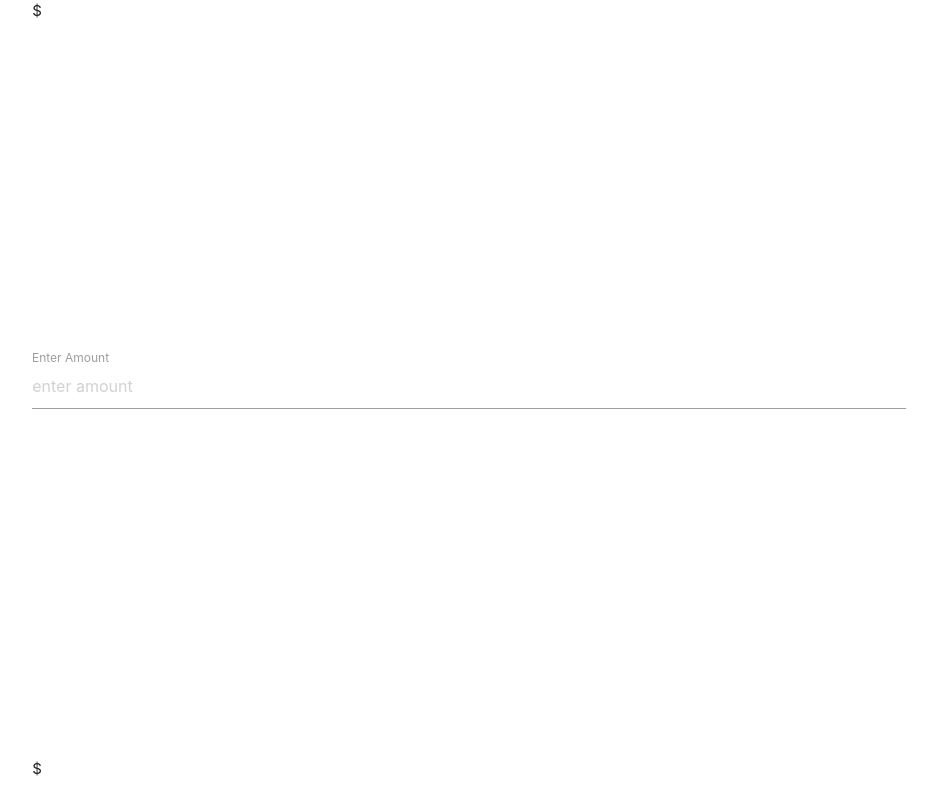
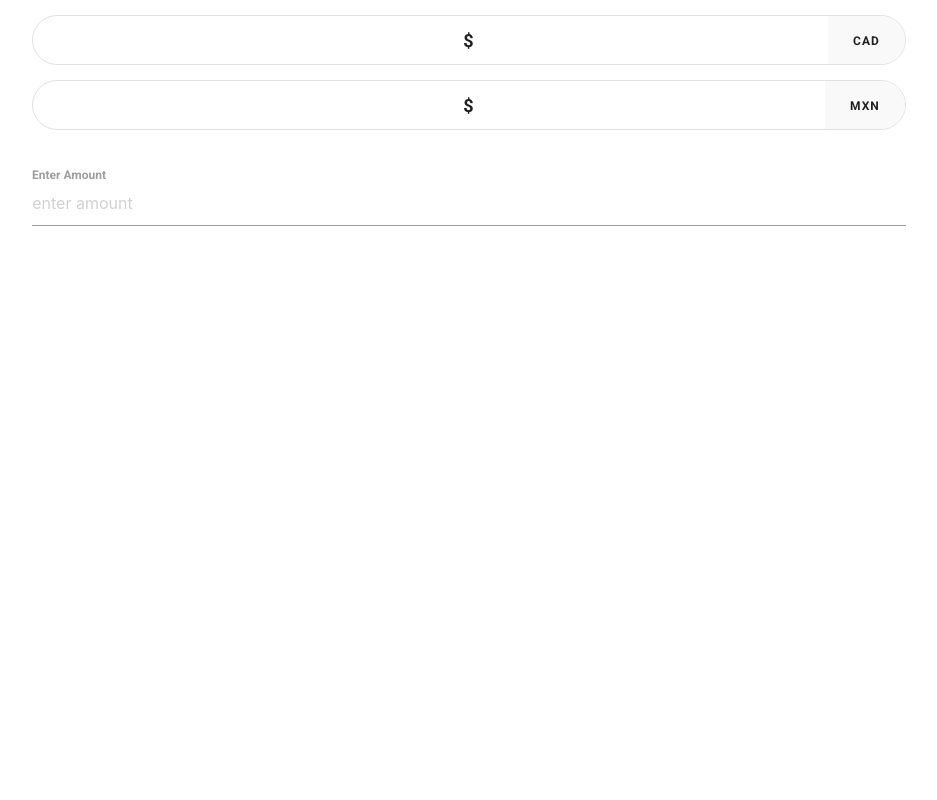
Before and after one commit to astral-clive/canmex, a React (Create React App) app: page / in a window 1280 px wide. Shown: the whole page, without its empty margins (171-1108 px from the left). Built offline with nearby package versions, Linux system fonts and the light colour scheme.

Commit message:
added denoms

```diff
--- a/src/App.js
+++ b/src/App.js
@@ -1,6 +1,6 @@
 import React, { Component } from 'react'
 import Header from './components/Header';
-import Footer from './components/Footer';
+// import Footer from './components/Footer';
 import MainInputs from './components/MainInputs';
 
 import './css/app.scss';
@@ -25,15 +25,15 @@ export default class App extends Component {
     var reg = /(^[\d]+.\.[\d]{1,2}$)|(^[\d]+$)|(^[\d]+\.$)/;
     var valid = reg.test(event.target.value);
     // console.log(valid);
-    if( valid || event.target.value == '' ) {
+    if( valid || event.target.value === '' ) {
       // grab values
       const inputValue = event.target.value;
       const canadianValue = inputValue * this.state.mexToCanRate;
       const mexicanValue = inputValue * this.state.canToMexRate;
       this.setState({
         inputValue: inputValue,
-        canadianValue: canadianValue,
-        mexicanValue: mexicanValue
+        canadianValue: canadianValue.toFixed(2),
+        mexicanValue: mexicanValue.toFixed(2)
       });
     }
   }
@@ -41,12 +41,14 @@ export default class App extends Component {
   render() {
     return (
       <div className="App">
-        <Header canadianValue={this.state.canadianValue} />
+        <Header
+          canadianValue={this.state.canadianValue}
+          mexicanValue={this.state.mexicanValue}
+        />
         <MainInputs
           inputValue={this.state.inputValue}
           handleChangeInputValue={this.handleChangeInputValue}
         />
-        <Footer mexicanValue={this.state.mexicanValue} />
       </div>
     )
   }
--- a/src/components/Header.js
+++ b/src/components/Header.js
@@ -8,7 +8,12 @@ export default class Header extends Component {
           <div className="row">
             <div className="col s12">
               <div className="output-pill">
-                <span>${this.props.canadianValue}</span>
+                <span className="output-numbers">${this.props.canadianValue}</span>
+                <span className="denom">CAD</span>
+              </div>
+              <div className="output-pill">
+                <span className="output-numbers">${this.props.mexicanValue}</span>
+                <span className="denom">MXN</span>
               </div>
             </div>
           </div>
--- a/src/css/app.scss
+++ b/src/css/app.scss
@@ -1,13 +1,49 @@
+@import url('https://fonts.googleapis.com/css?family=Roboto:700&display=swap');
+
+// remove format issues on inputs
+input[type=number]::-webkit-inner-spin-button,
+input[type=number]::-webkit-outer-spin-button {
+  -webkit-appearance: none;
+  margin: 0;
+}
+
 html, body, #root, .App {
   height: 100vh;
 }
 
 .App {
-  flex: 1;
-  display: flex;
-  flex-direction: column;
+  font-family: 'Roboto', sans-serif;
+  // flex: 1;
+  // display: flex;
+  // flex-direction: column;
 }
 
 .main-section {
-  flex: 1;
+  // flex: 1;
 }
+
+.output-pill {
+  border: 1px solid #e1e1e1;
+  height: 50px;
+  border-radius: 25px;
+  line-height: 30px;
+  padding: 10px 85px;
+  text-align: center;
+  font-size: 18px;
+  letter-spacing: 1px;
+  margin-top:15px;
+  margin-bottom: 15px;
+  position: relative;
+  overflow:hidden;
+  & .denom {
+    position: absolute;
+    right: 0;
+    font-size: 12px;
+    background: #f9f9f9;
+    height: 50px;
+    top: 0;
+    line-height: 30px;
+    padding: 10px 25px;
+    // border-radius: 0 25px 25px 0;
+  }
+}
```
